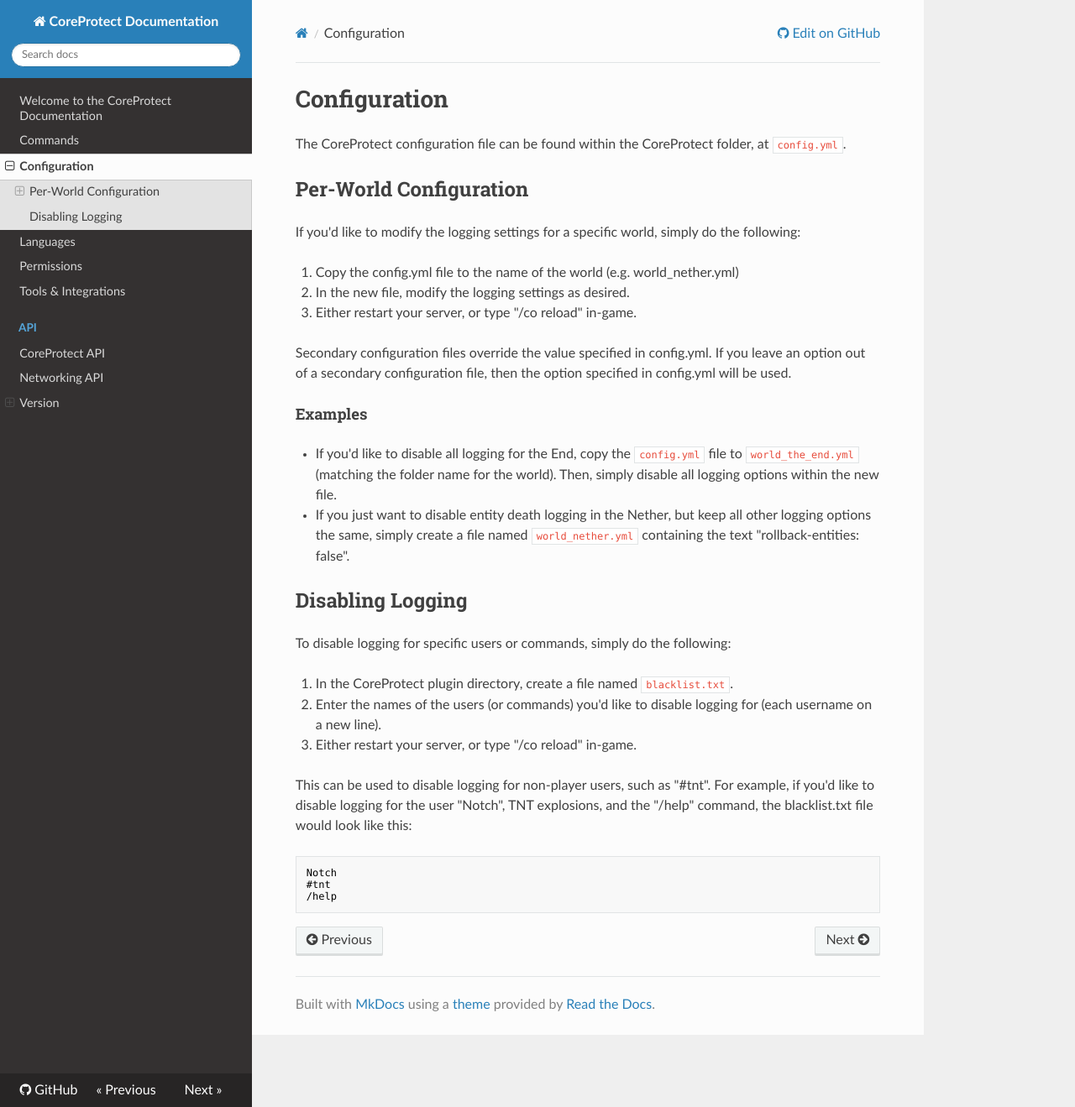
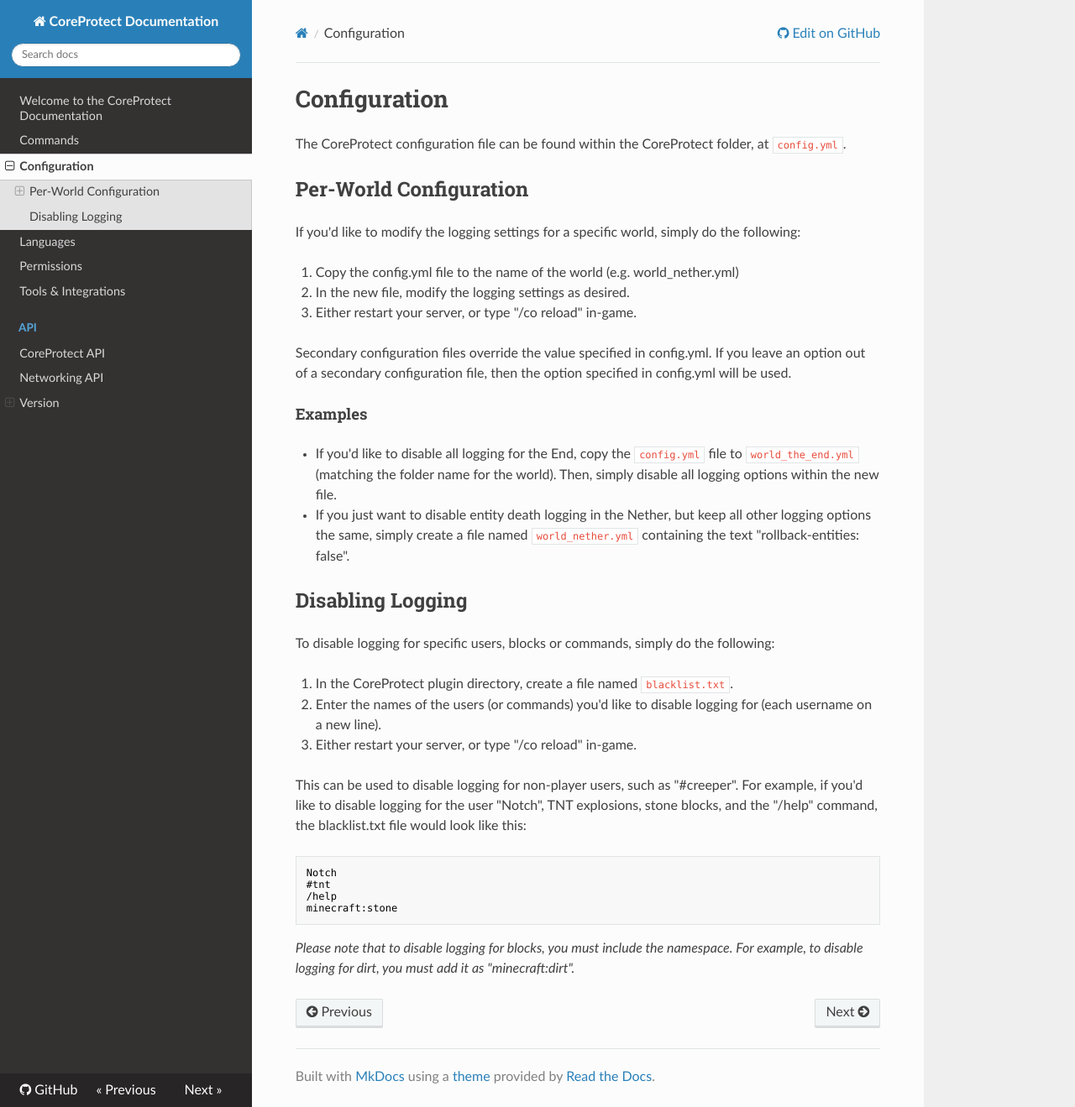
Before and after one commit to PlayPro/CoreProtect, an MkDocs documentation site: the page built from docs/config.md, in a window 1280 px wide and 1319 px high. Shown: the whole window at 84% size. Built offline with MkDocs 1.6.1, drawn with Linux system fonts in a browser that asks for light colours; nearby versions of some CDN libraries.

Commit message:
Updated documentation for blacklist.txt

````diff
--- a/docs/config.md
+++ b/docs/config.md
@@ -18,15 +18,18 @@ Secondary configuration files override the value specified in config.yml. If you
 
 ## Disabling Logging
 
-To disable logging for specific users or commands, simply do the following:
+To disable logging for specific users, blocks or commands, simply do the following:
 
 1. In the CoreProtect plugin directory, create a file named `blacklist.txt`.
 2. Enter the names of the users (or commands) you'd like to disable logging for (each username on a new line).
 3. Either restart your server, or type "/co reload" in-game.
 
-This can be used to disable logging for non-player users, such as "#tnt". For example, if you'd like to disable logging for the user "Notch", TNT explosions, and the "/help" command, the blacklist.txt file would look like this:
+This can be used to disable logging for non-player users, such as "#creeper". For example, if you'd like to disable logging for the user "Notch", TNT explosions, stone blocks, and the "/help" command, the blacklist.txt file would look like this:
 ```text
 Notch
 #tnt
 /help
+minecraft:stone
 ```
+
+*Please note that to disable logging for blocks, you must include the namespace. For example, to disable logging for dirt, you must add it as "minecraft:dirt".*
````
